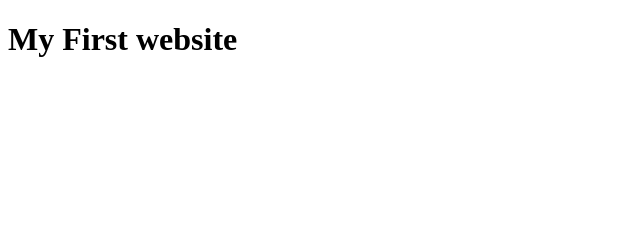
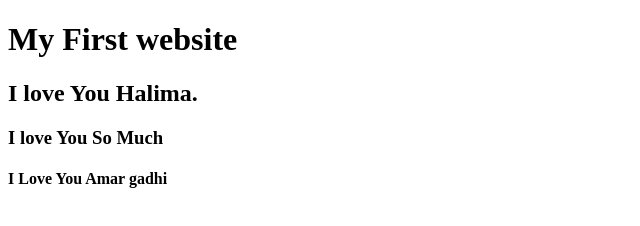
Before and after one commit to MD-Eshat/My-First-Website, a plain HTML site: page index.html in a window 1280 px wide. Shown: the whole page, without its empty margins (0-640 px from the left). Drawn offline with Linux system fonts and the light colour scheme.

Commit message:
Learning Web Developing

```diff
--- a/index.html
+++ b/index.html
@@ -6,5 +6,8 @@
     </head>
     <body>
         <h1>My First website</h1>
+        <h2>I love You Halima.</h2>
+        <h3>I love You So Much</h3>
+        <h4>I Love You Amar gadhi</h4>
     </body>
 </html>
```
